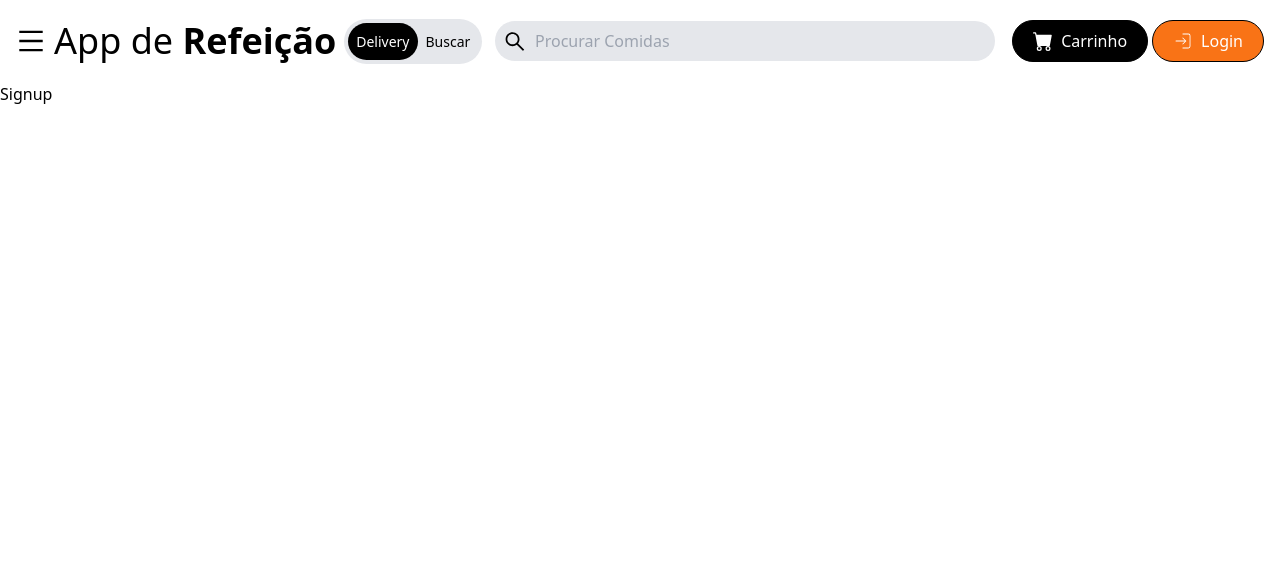
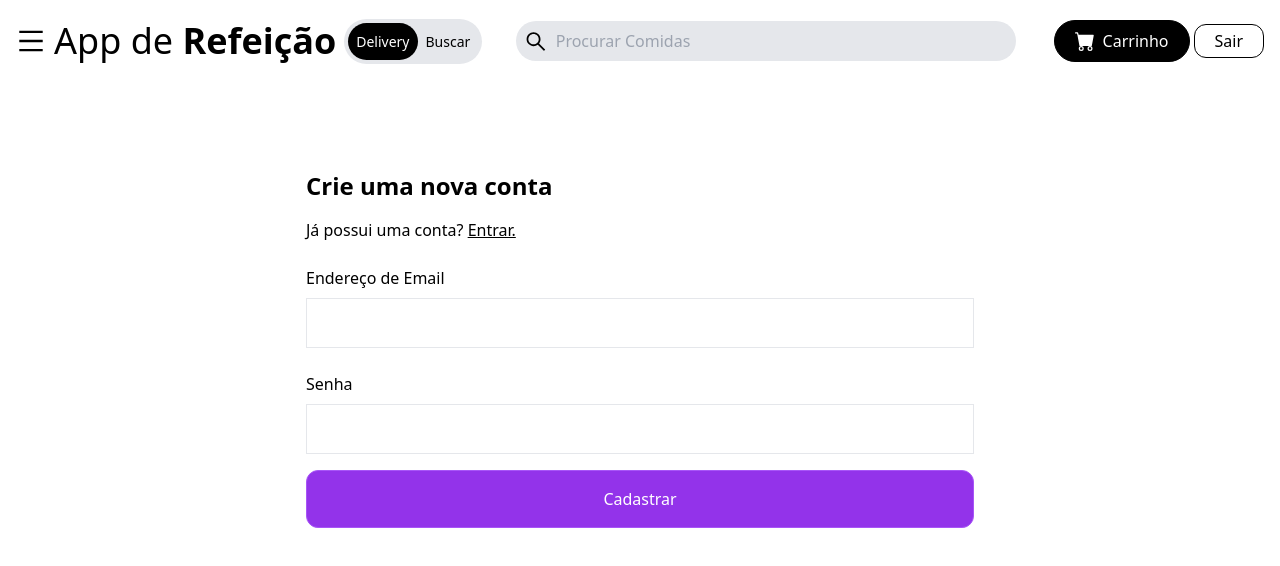
Before and after one commit to mauriciomourag/frontend_react, a React (Create React App) app: page /signup in a window 1280 px wide. Shown: the top 566 px of the page. Built offline with nearby package versions, Linux system fonts and the light colour scheme; no server answers; sample sign-in values are in the browser's storage.

Commit message:
Auth and Account
Criação da autenticacao com firebase e criacao das paginas de login e cadastro

```diff
--- a/package.json
+++ b/package.json
@@ -6,8 +6,11 @@
     "@testing-library/jest-dom": "^5.17.0",
     "@testing-library/react": "^13.4.0",
     "@testing-library/user-event": "^13.5.0",
+    "firebase": "^10.10.0",
     "react": "^18.2.0",
     "react-dom": "^18.2.0",
+    "react-firebase-hooks": "^5.1.1",
+    "react-google-button": "^0.7.2",
     "react-icons": "^5.0.1",
     "react-router-dom": "^6.22.3",
     "react-scripts": "5.0.1",
--- a/src/App.js
+++ b/src/App.js
@@ -4,17 +4,29 @@ import Navbar from './components/Navbar'
 import Home from './pages/Home';
 import Signin from './pages/Signin';
 import Signup from './pages/Signup';
+import Account from './pages/Account';
+import Protected from './components/Protected';
+import { AuthContextProvider } from './context/AuthContext';
 
 function App() {
   return (
     <div>
+      <AuthContextProvider>
         <Navbar />
         <Routes>
         <Route path='/' element={<Home />} />
         <Route path='/signin' element={<Signin />} />
         <Route path='/signup' element={<Signup />} />
+        <Route
+            path='/account'
+            element={
+              <Protected>
+                <Account />
+              </Protected>
+            }
+          />
         </Routes>
-
+        </AuthContextProvider>
     </div>
   );
 }
--- a/src/components/Navbar.jsx
+++ b/src/components/Navbar.jsx
@@ -11,10 +11,20 @@ import { FaUserFriends, FaWallet } from "react-icons/fa";
 import { MdFavorite, MdHelp } from "react-icons/md";
 import { CiLogin, CiLogout  } from "react-icons/ci";
 import { Link } from 'react-router-dom';
+import { UserAuth } from '../context/AuthContext';
 
 
 const Navbar = () => {
   const [nav, setNav] = useState(false);
+  const { user, logOut } = UserAuth();
+
+  const handleSignOut = async () => {
+    try {
+      await logOut()
+    } catch (error) {
+      console.log(error)
+    }
+  }
 
   return (
     <div className="max-w-[1640px] mx-auto flex justify-between items-center p-4">
@@ -48,11 +58,14 @@ const Navbar = () => {
           <BsFillCartFill size={20} className="mr-2" /> Carrinho
         </button>
         </div>
+        {user?.displayName ? (
+        <button onClick={handleSignOut}>Sair</button>
+      ) : (
         <Link to='/signin'>
         <button className="bg-orange-500 text-white hidden md:flex items-center py-2 rounded-full">
           <CiLogin size={20} className="mr-2" /> Login
         </button>
-        </Link>
+        </Link>)}
       </div>
 
       {nav ? (
--- /dev/null
+++ b/src/components/Protected.js
@@ -0,0 +1,14 @@
+import React from 'react';
+import { Navigate } from 'react-router-dom';
+import { UserAuth } from '../context/AuthContext';
+
+const Protected = ({ children }) => {
+  const { user } = UserAuth();
+  if (!user) {
+    return <Navigate to='/' />;
+  }
+
+  return children;
+};
+
+export default Protected;
--- /dev/null
+++ b/src/context/AuthContext.js
@@ -0,0 +1,55 @@
+import { useContext, createContext, useEffect, useState } from 'react';
+import {
+  GoogleAuthProvider,
+  signInWithPopup,
+  signInWithRedirect,
+  signOut,
+  onAuthStateChanged,
+  createUserWithEmailAndPassword,
+  signInWithEmailAndPassword,
+} from 'firebase/auth';
+import { auth } from '../firebase';
+
+const AuthContext = createContext();
+
+export const AuthContextProvider = ({ children }) => {
+  const [user, setUser] = useState({});
+
+  const googleSignIn = () => {
+    const provider = new GoogleAuthProvider();
+    // signInWithPopup(auth, provider);
+    signInWithRedirect(auth, provider)
+  };
+
+  const createUser = (email, password) => {
+    return createUserWithEmailAndPassword(auth, email, password);
+  };
+
+   const signIn = (email, password) =>  {
+    return signInWithEmailAndPassword(auth, email, password)
+   }
+
+  const logOut = () => {
+      signOut(auth)
+  }
+
+  useEffect(() => {
+    const unsubscribe = onAuthStateChanged(auth, (currentUser) => {
+      setUser(currentUser);
+      console.log('User', currentUser)
+    });
+    return () => {
+      unsubscribe();
+    };
+  }, []);
+
+  return (
+    <AuthContext.Provider value={{ googleSignIn, logOut, user, createUser, signIn }}>
+      {children}
+    </AuthContext.Provider>
+  );
+};
+
+export const UserAuth = () => {
+  return useContext(AuthContext);
+};
--- /dev/null
+++ b/src/firebase.js
@@ -0,0 +1,25 @@
+// Import the functions you need from the SDKs you need
+import { initializeApp } from "firebase/app";
+import { getAnalytics } from "firebase/analytics";
+import { getAuth } from "firebase/auth";
+import { getStorage } from "firebase/storage";
+// TODO: Add SDKs for Firebase products that you want to use
+// https://firebase.google.com/docs/web/setup#available-libraries
+
+// Your web app's Firebase configuration
+// For Firebase JS SDK v7.20.0 and later, measurementId is optional
+const firebaseConfig = {
+  apiKey: "AIzaSyAKw482PlBxmH00O73QfvvnYoRgiRZC1e4",
+  authDomain: "projetoreact-4f599.firebaseapp.com",
+  projectId: "projetoreact-4f599",
+  storageBucket: "projetoreact-4f599.appspot.com",
+  messagingSenderId: "730764461748",
+  appId: "1:730764461748:web:1c211560560c4c4443b9e1",
+  measurementId: "G-PC0JC60N2P"
+};
+
+// Initialize Firebase
+const app = initializeApp(firebaseConfig);
+const analytics = getAnalytics(app);
+export const auth = getAuth(app);
+export const storage = getStorage(app);
--- a/src/pages/Account.jsx
+++ b/src/pages/Account.jsx
@@ -0,0 +1,71 @@
+import React from 'react';
+import { UserAuth } from '../context/AuthContext';
+import { getDownloadURL, ref, uploadBytesResumable } from "firebase/storage";
+import { storage } from '../firebase';
+import { useState } from "react";
+
+const Account = () => {
+  const { logOut, user } = UserAuth();
+  const [imgURL, setImgURL] = useState("");
+  const [progressPorcent, setPorgessPorcent] = useState(0);
+
+  const handleSignOut = async () => {
+    try {
+      await logOut();
+    } catch (error) {
+      console.log(error);
+    }
+  };
+
+
+
+  const handleSubmit = (event) => {
+    event.preventDefault();
+    const file = event.target[0]?.files[0];
+    if (!file) return;
+
+
+    const storageRef = ref(storage, `images/${file.name}`);
+    const uploadTask = uploadBytesResumable(storageRef, file);
+
+    uploadTask.on(
+      "state_changed",
+      (snapshot) => {
+        const progress = Math.round(
+          (snapshot.bytesTransferred / snapshot.totalBytes) * 100
+        );
+        setPorgessPorcent(progress);
+      },
+      (error) => {
+        alert(error);
+      },
+      () => {
+        getDownloadURL(uploadTask.snapshot.ref).then((downloadURL) => {
+          setImgURL(downloadURL);
+        });
+      }
+    );
+  };
+
+  return (
+    <div className='w-[300px] m-auto'>
+      <h1 className='text-center text-2xl font-bold pt-12'>Minha Conta</h1>
+      <div className='m-5 p-2'>
+        <p className='font-semibold'>Seja Bem-Vindo, {user?.displayName}</p>
+      </div>
+      <header className="Images-header">
+        <form onSubmit={handleSubmit}>
+          <input type="file" />
+          <button className='border border-blue-500 bg-blue-600 hover:bg-blue-500 w-full p-4 my-2 text-white'>Enviar</button>
+        </form>
+        {!imgURL && <p className='text-blue-500 text-center text-2xl'>{progressPorcent}%</p>}
+        {imgURL && <img src={imgURL} alt="Imagem" height={200} />}
+      </header>
+      <button onClick={handleSignOut} className='border py-2 px-5 mt-10 bg-red-500 hover:bg-red-400 text-white '>
+        Logout
+      </button>
+    </div>
+  );
+};
+
+export default Account;
--- a/src/pages/Signin.jsx
+++ b/src/pages/Signin.jsx
@@ -1,11 +1,71 @@
-import React from 'react'
+import React, { useEffect, useState } from 'react';
+import { GoogleButton } from 'react-google-button';
+import { UserAuth } from '../context/AuthContext';
+import { useNavigate } from 'react-router-dom';
+import { Link } from 'react-router-dom';
 
 const Signin = () => {
+  const { googleSignIn, user, signIn } = UserAuth();
+  const navigate = useNavigate();
+  const [email, setEmail] = useState('');
+  const [password, setPassword] = useState('');
+  const [error, setError] = useState('');
+
+  const handleGoogleSignIn = async () => {
+    try {
+      await googleSignIn();
+    } catch (error) {
+      console.log(error);
+    }
+  };
+
+  const handleSubmit = async (e) => {
+    e.preventDefault();
+    setError('')
+    try {
+      await signIn(email, password)
+      navigate('/account')
+    } catch (e) {
+      setError(e.message)
+      console.log(e.message)
+    }
+  };
+
+  useEffect(() => {
+    if (user != null) {
+      navigate('/account');
+    }
+  }, [user]);
+
   return (
-    <div>
-<h1>Signin</h1>
+    <div className='max-w-[700px] mx-auto my-16 p-4'>
+      <div>
+        <h1 className='text-2xl font-bold py-2'>Entrar na Conta</h1>
+        <p className='py-2'>
+          Não tem uma conta ainda?{' '}
+          <Link to='/signup' className='underline'>
+            Cadastrar.
+          </Link>
+        </p>
+      </div>
+      <form onSubmit={handleSubmit}>
+        <div className='flex flex-col py-2'>
+          <label className='py-2 font-medium'>Endereço de Email</label>
+          <input onChange={(e) => setEmail(e.target.value)} className='border p-3' type='email' />
+        </div>
+        <div className='flex flex-col py-2'>
+          <label className='py-2 font-medium'>Senha</label>
+          <input onChange={(e) => setPassword(e.target.value)} className='border p-3' type='password' />
+        </div>
+        <button className='border border-orange-500 bg-orange-600 hover:bg-orange-500 w-full p-4 my-2 text-white'>
+          Entrar
+        </button>
+      </form>
+      <div className='max-w-[240px] m-auto py-4 '>
+        <GoogleButton onClick={handleGoogleSignIn} />
+      </div>
     </div>
-  )
-}
+  );
+};
 
-export default Signin
+export default Signin;
--- a/src/pages/Signup.jsx
+++ b/src/pages/Signup.jsx
@@ -1,11 +1,60 @@
-import React from 'react'
+import React, { useState } from 'react';
+import { Link, useNavigate } from 'react-router-dom';
+import { UserAuth } from '../context/AuthContext';
 
 const Signup = () => {
+  const [email, setEmail] = useState('');
+  const [password, setPassword] = useState('');
+  const [error, setError] = useState('')
+  const { createUser } = UserAuth();
+  const navigate = useNavigate()
+
+  const handleSubmit = async (e) => {
+    e.preventDefault();
+    setError('');
+    try {
+      await createUser(email, password);
+      navigate('/account')
+    } catch (e) {
+      setError(e.message);
+      console.log(e.message);
+    }
+  };
+
   return (
-    <div>
-<h1>Signup</h1>
+    <div className='max-w-[700px] mx-auto my-16 p-4'>
+      <div>
+        <h1 className='text-2xl font-bold py-2'>Crie uma nova conta</h1>
+        <p className='py-2'>
+          Já possui uma conta?{' '}
+          <Link to='/signin' className='underline'>
+            Entrar.
+          </Link>
+        </p>
+      </div>
+      <form onSubmit={handleSubmit}>
+        <div className='flex flex-col py-2'>
+          <label className='py-2 font-medium'>Endereço de Email</label>
+          <input
+            onChange={(e) => setEmail(e.target.value)}
+            className='border p-3'
+            type='email'
+          />
+        </div>
+        <div className='flex flex-col py-2'>
+          <label className='py-2 font-medium'>Senha</label>
+          <input
+            onChange={(e) => setPassword(e.target.value)}
+            className='border p-3'
+            type='password'
+          />
+        </div>
+        <button className='border border-purple-500 bg-purple-600 hover:bg-purple-500 w-full p-4 my-2 text-white'>
+          Cadastrar
+        </button>
+      </form>
     </div>
-  )
-}
+  );
+};
 
-export default Signup
+export default Signup;
```
Also changed, not shown: 1 other file (tests, documents, lock files or other folders).
